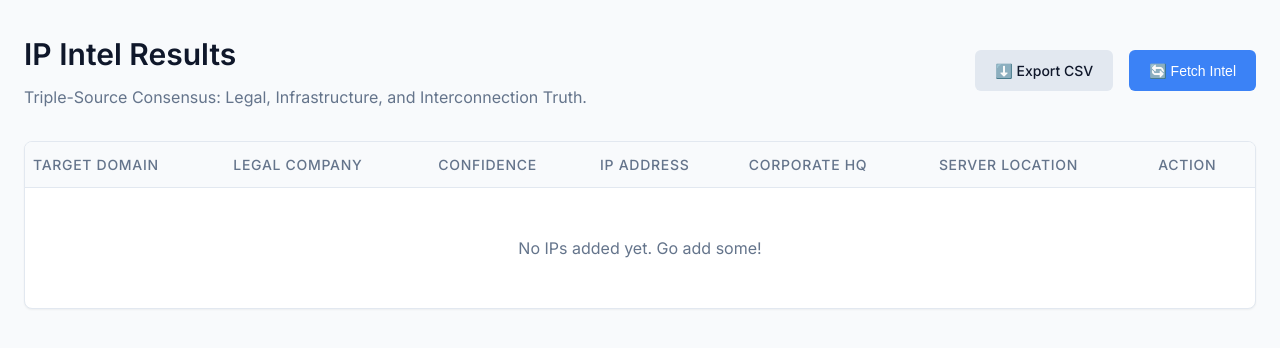
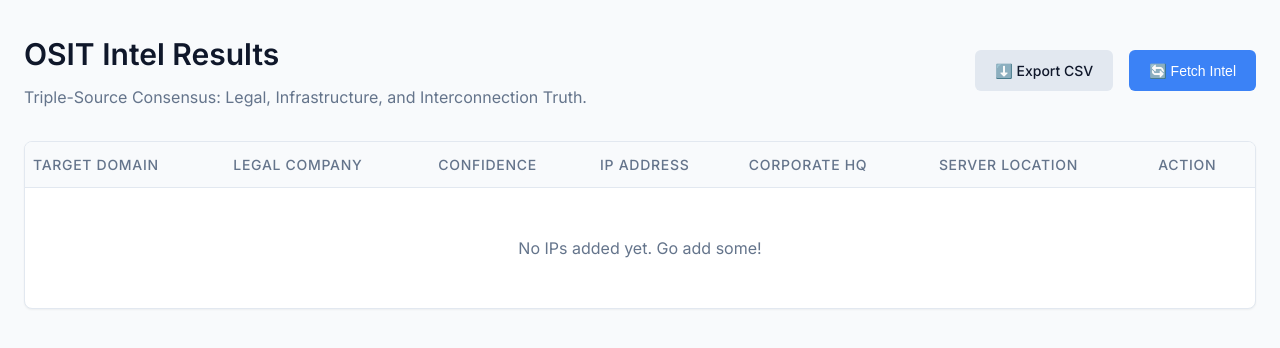
Before and after one commit to Viz38/OSIT-IP-Tracker, a Flask app: page /results in a window 1280 px wide. Shown: the part 63-411 px from the top of the page. Run offline with Flask 3, Linux system fonts and the light colour scheme; data that the repository does not hold is empty.

Commit message:
ui: rename IP Intel to OSIT Intel for consistent branding

```diff
--- a/templates/results.html
+++ b/templates/results.html
@@ -69,7 +69,7 @@
 {% block content %}
 <div class="page-header results-header">
     <div>
-        <h1>IP Intel Results</h1>
+        <h1>OSIT Intel Results</h1>
         <p class="subtitle">Triple-Source Consensus: Legal, Infrastructure, and Interconnection Truth.</p>
     </div>
     <div class="header-actions">
```
Also changed, not shown: README.md.
